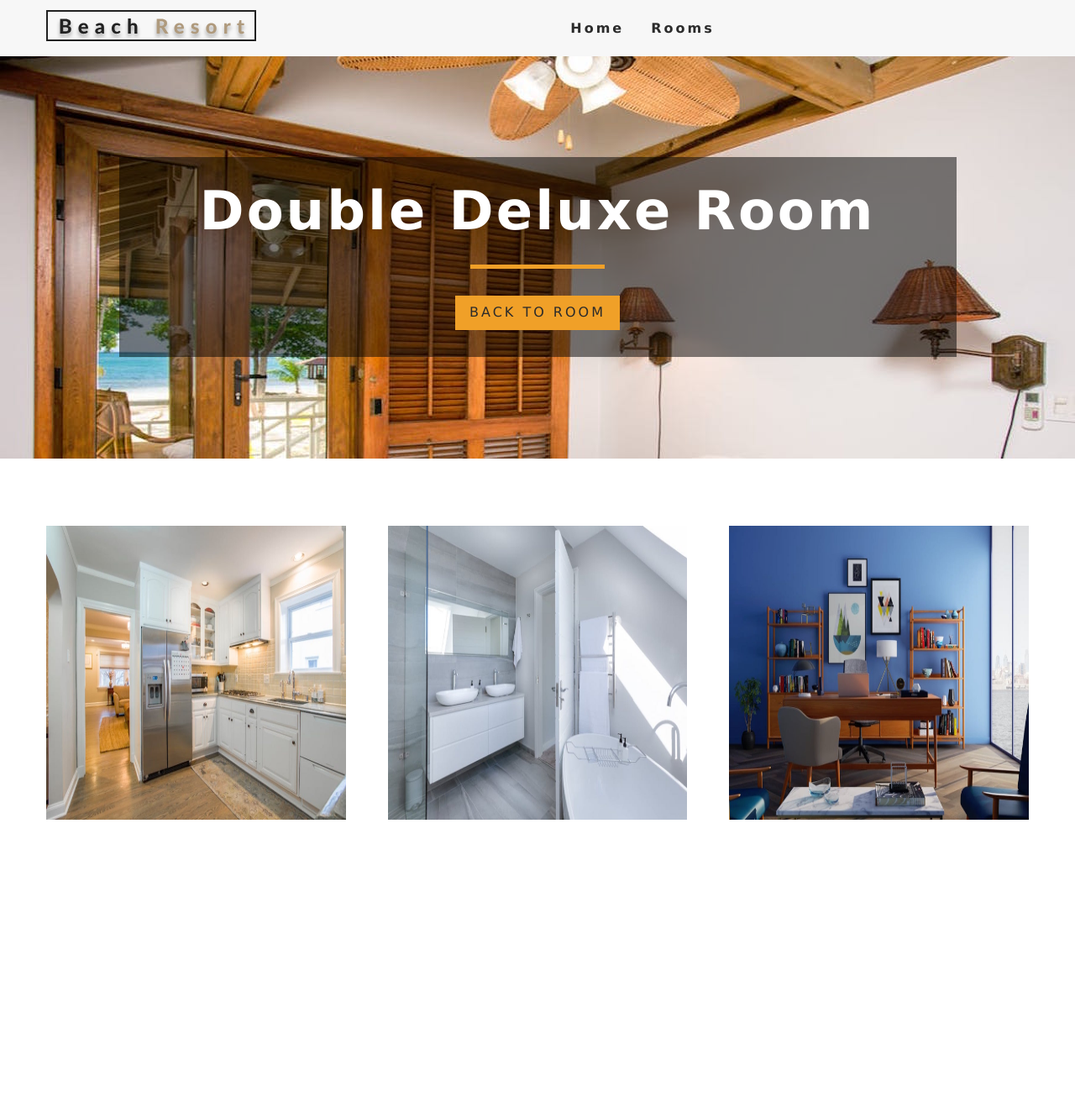
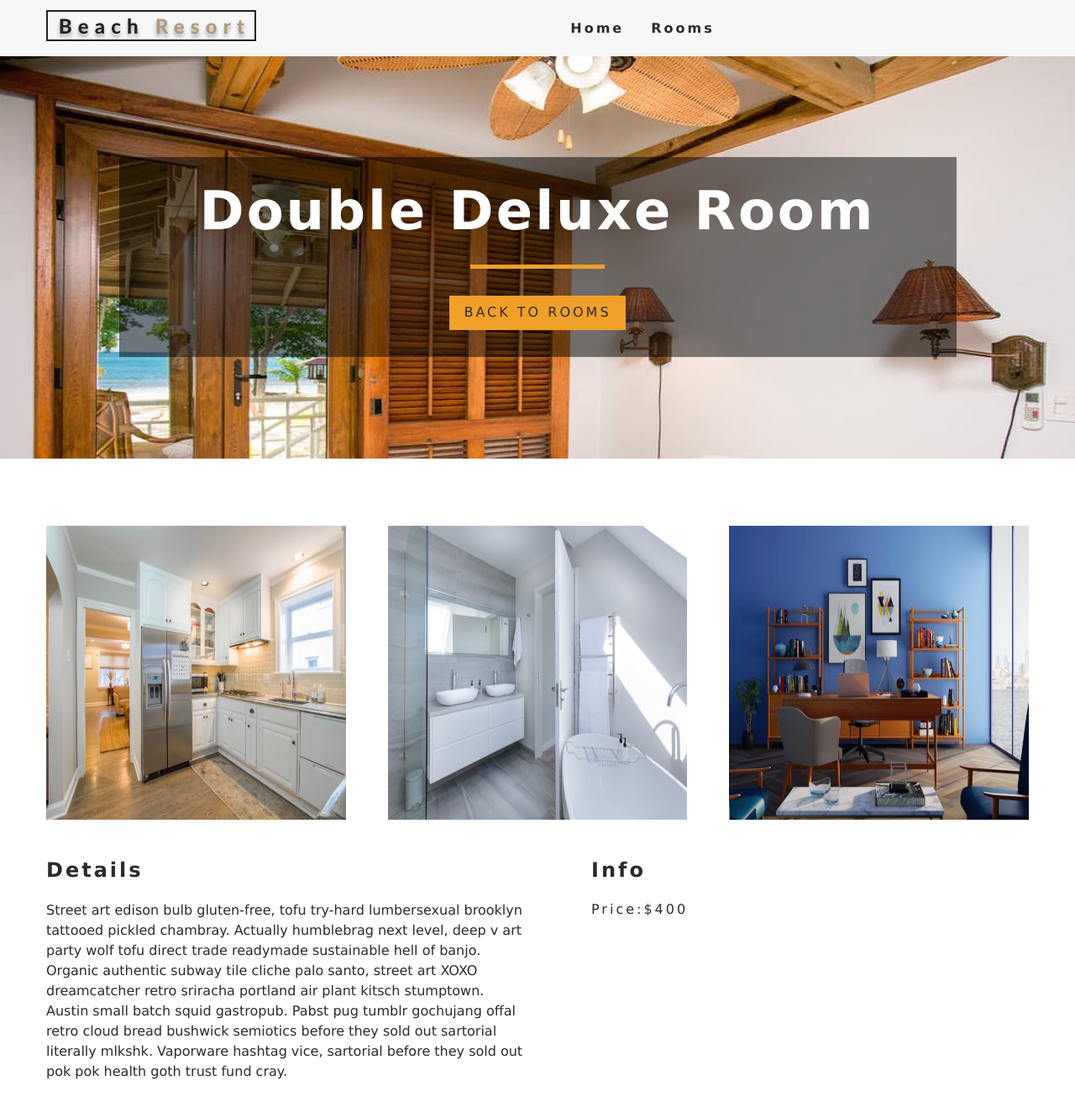
Before and after one commit to Giselesoubeiga/Oasis, a React (Create React App) app: page /rooms/double-deluxe in a window 1280 px wide. Shown: the top 1324 px of the page at 84% size. Before the commit the page ends 976 px from the top, so only its background shows below. Built offline with nearby package versions, Linux system fonts and the light colour scheme.

Commit message:
displayed rooms details

```diff
--- a/src/pages/SingleRoom.js
+++ b/src/pages/SingleRoom.js
@@ -4,7 +4,7 @@ import Hero from "../components/Hero";
 import Banner from "../components/Banner";
 import { Link } from "react-router-dom";
 import { RoomContext } from "../context";
-import StyledHero from "../components/StyledHero"
+import StyledHero from "../components/StyledHero";
 
 export default class SingleRoom extends Component {
   constructor(props) {
@@ -43,26 +43,35 @@ export default class SingleRoom extends Component {
       pets,
       images,
     } = room;
-    const [main, ...defaultImages] = images;
-    console.log(defaultImages);
+    const [mainImg, ...defaultImages] = images;
 
-    return(
+    return (
       <>
-
-    <StyledHero img={images[0] || this.state.defaultBcg}>
+        <StyledHero img={mainImg || this.state.defaultBcg}>
           <Banner title={`${name} room`}>
             <Link to="/rooms" className="btn-primary">
-          back to room
+              back to rooms
             </Link>
           </Banner>
         </StyledHero>
         <section className="single-room">
           <div className="single-room-images">
-                        {defaultImages.map((image, index) => {
-                            return <img key={index} src={image} alt={name} />;
+            {defaultImages.map((item, index) => {
+              return <img key={index} src={item} alt={name} />;
             })}
           </div>
+          <div className="single-room-info">
+            <article className="desc">
+              <h3>details</h3>
+              <p>{description}</p>
+            </article>
+            <article className="info">
+            <h3>info</h3>
+            <h6>price:${price}</h6>
 
+            </article>
+
+          </div>
         </section>
       </>
     );
```
Also changed, not shown: 1 other file (tests, documents, lock files or other folders). Lines whose indentation alone changed are shown as unchanged.
